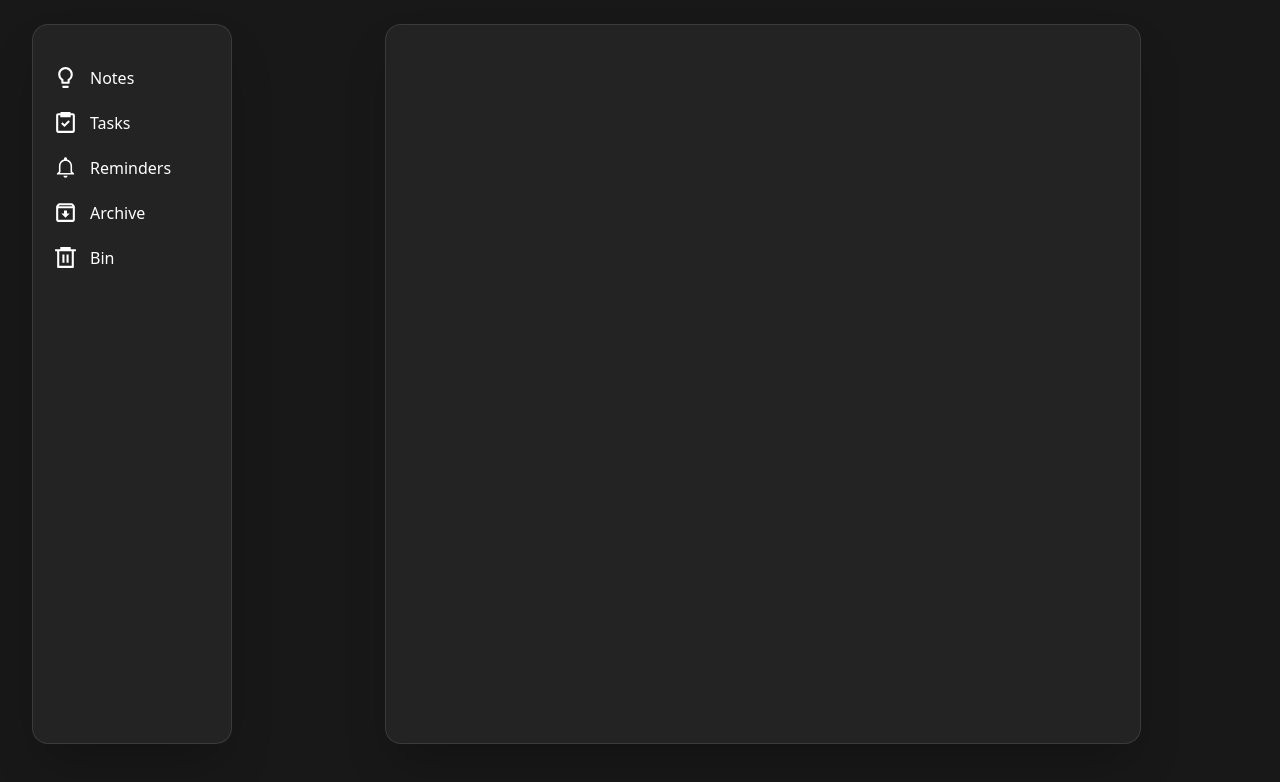
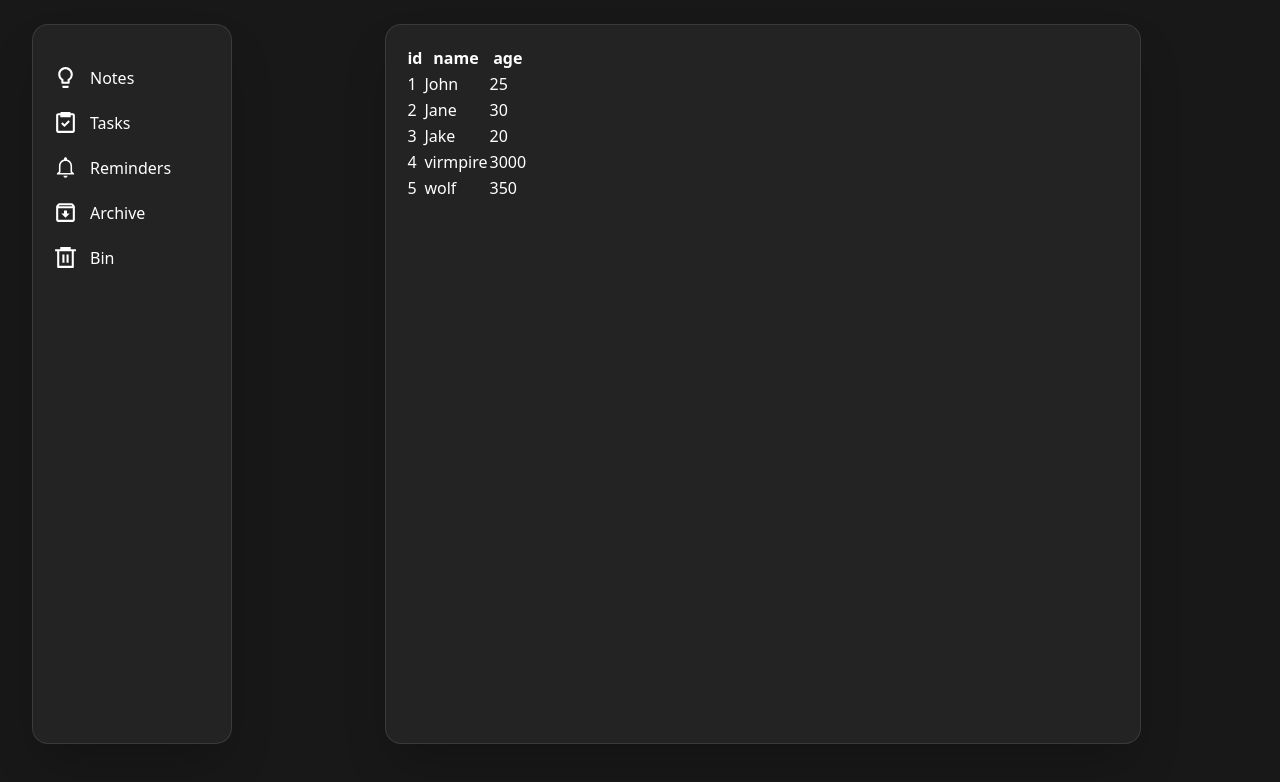
Before and after one commit to devtofunmi/todo-app, a React (Vite) app: page /reminder in a window 1280 px wide. Shown: the top 782 px of the page. Built offline with nearby package versions, Linux system fonts and the light colour scheme.

Commit message:
import dynamic table

```diff
--- a/src/pages/Reminder.tsx
+++ b/src/pages/Reminder.tsx
@@ -1,12 +1,19 @@
 import { FC } from 'react'
 import DashboardLayout from '../layout/DashboardLayout'
+import Table from '../components/Table'
 
 const Reminder: FC = () => {
+     const data = [
+    { id: 1, name: 'John', age: 25 },
+    { id: 2, name: 'Jane', age: 30 },
+    { id: 3, name: 'Jake', age: 20 },
+    { id: 4, name: 'virmpire', age: 3000 },
+    { id: 5, name: 'wolf', age: 350 },
+  ];
   return (
     <DashboardLayout>
        <div className="main h-[90vh] mt-1 pb-3 md:bg-white md:shadow-2xl md:rounded-2xl md:bg-opacity-5 w-full md:mr-[-30px] md:w-[80%] md:p-5 border-[0px] md:border-[1px] border-white border-opacity-10 z-20 overflow-scroll">
-
-
+        <Table data={data} />
       </div>
     </DashboardLayout>
   )
```
